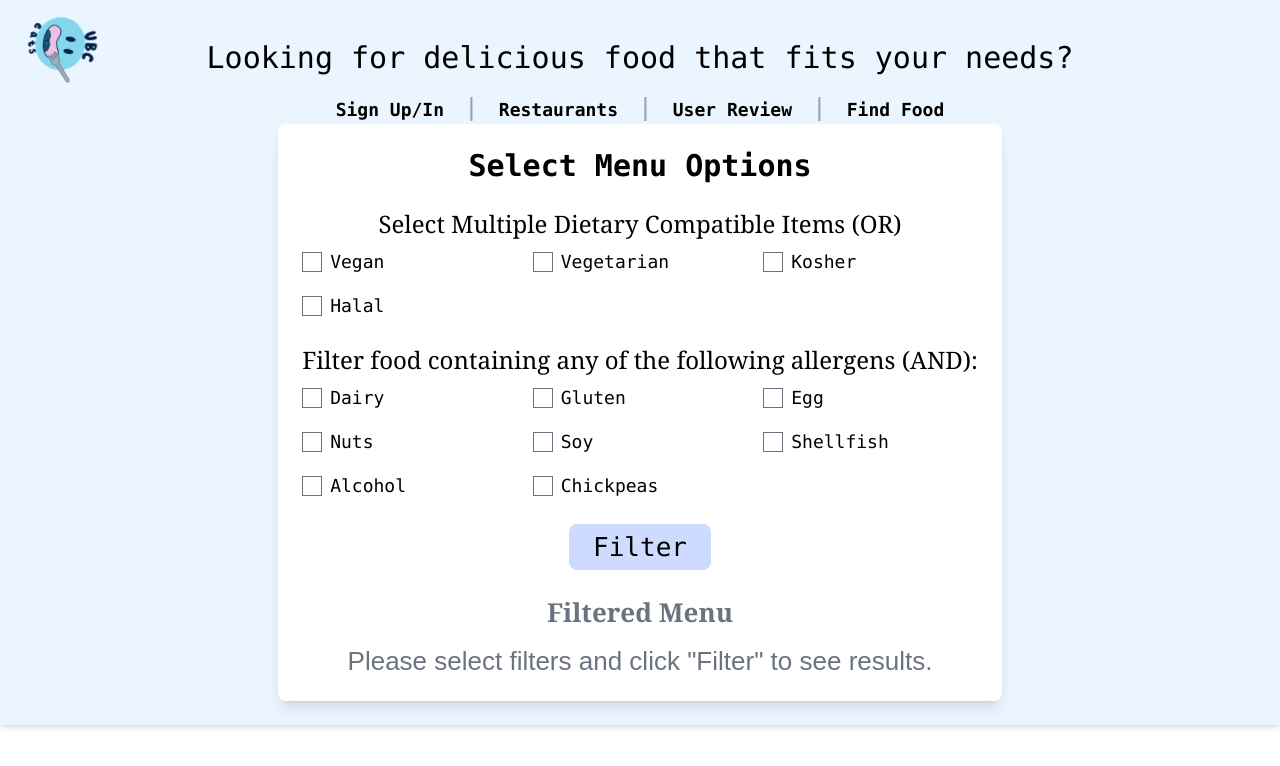
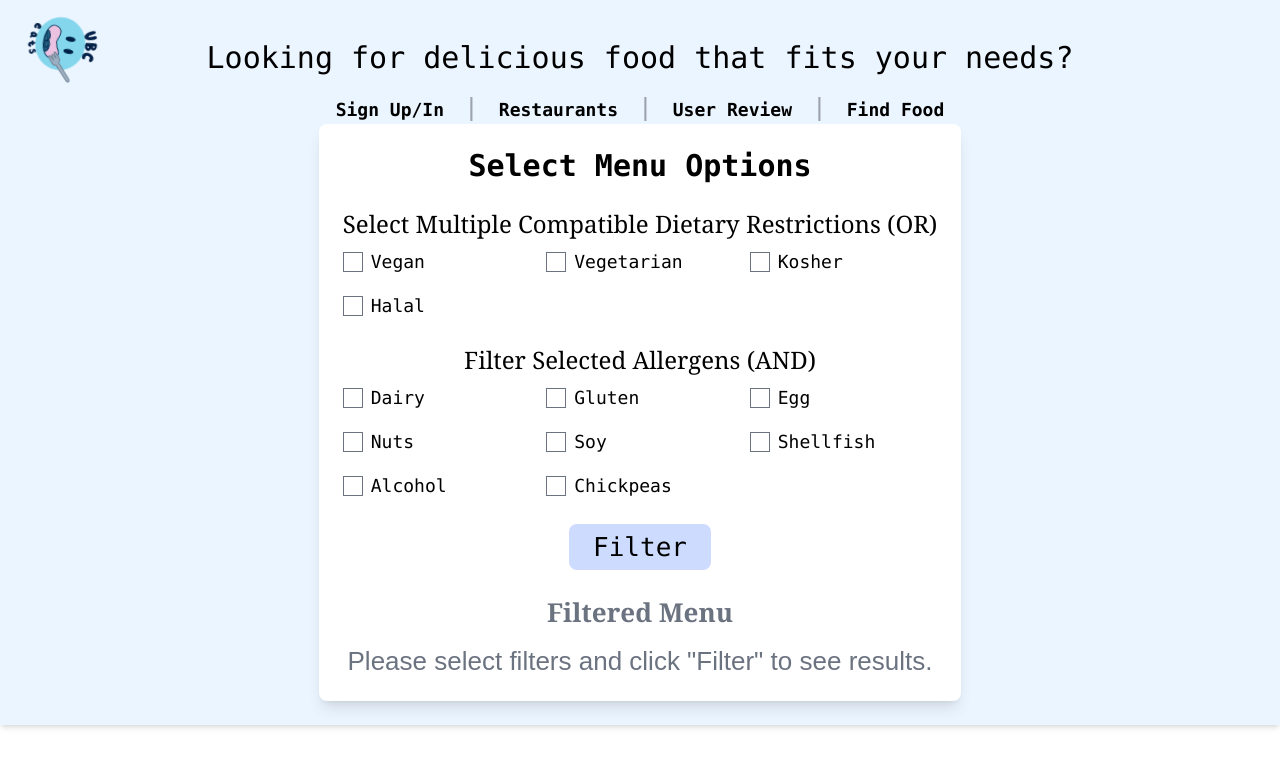
Before and after one commit to hesoru/UBC_Eats, a React (Create React App) app in the folder my-app/: page /find-food in a window 1280 px wide. Shown: the top 766 px of the page. Built offline with nearby package versions, Linux system fonts and the light colour scheme.

Commit message:
CSS styling for menu page, restaurant container, etc.

```diff
--- a/my-app/src/containers/FindFood.js
+++ b/my-app/src/containers/FindFood.js
@@ -53,7 +53,7 @@ const FindFood = () => {
 
             {/* Diet Types Checkboxes */}
             <div className="mb-6">
-                <h2 className="text-2xl font-medium font-serif mb-2">Select Multiple Dietary Compatible Items (OR) </h2>
+                <h2 className="text-2xl font-medium font-serif mb-2">Select Multiple Compatible Dietary Restrictions (OR) </h2>
                 <div className="grid grid-cols-2 md:grid-cols-3 gap-4">
                     {dietOptions.map((diet) => (
                         <label key={diet} className="flex items-center font-thin font-mono space-x-2">
@@ -72,7 +72,7 @@ const FindFood = () => {
 
             {/* Allergen Types Checkboxes */}
             <div className="mb-6">
-                <h2 className="text-2xl font-medium font-serif mb-2">Filter food containing any of the following allergens (AND): </h2>
+                <h2 className="text-2xl font-medium font-serif mb-2">Filter Selected Allergens (AND) </h2>
                 <div className="grid grid-cols-2 md:grid-cols-3 gap-4">
                     {allergenOptions.map((allergen) => (
                         <label key={allergen} className="flex  font-thin font-mono items-center space-x-2">
--- a/my-app/src/containers/MenuPage.js
+++ b/my-app/src/containers/MenuPage.js
@@ -91,7 +91,7 @@ const MenuPage = () => {
     // TODO: change lat/lon to restaurant name item.Price.toFixed(2)
     return (
         <main className="menu-list-container">
-            <h1 style={{ marginBottom: '1em'}} className="text-2xl font-extrabold">Menu: {location_name}</h1>
+            <h1 style={{ marginBottom: '1em'}} className="text-3xl font-extrabold font-mono">Menu: {location_name}</h1>
                 {consolidatedItems.length > 0 ? (
                     <ul className="menu-list">
                         {consolidatedItems.map((item, index) => (
@@ -117,7 +117,7 @@ const MenuPage = () => {
                 ) : (
                     <p>No menu items available for this location.</p>
                 )}
-            <Link to="/restaurants" className="mt-4 inline-block bg-blue-500 text-white py-2 px-4 rounded">
+            <Link to="/restaurants" className="mt-4 inline-block bg-blue-500 text-white py-2 px-4 rounded font-mono">
                 Back to Restaurants
             </Link>
         </main>
--- a/my-app/src/css/MenuPage.css
+++ b/my-app/src/css/MenuPage.css
@@ -36,6 +36,8 @@
     background-color: #fff;
     border-radius: 10px;
     box-shadow: 0 4px 6px rgba(0, 0, 0, 0.1);
+    font-size: 18px;
+    font-family: monospace;
 }
 
 .menu-item h3 {
--- a/my-app/src/css/RestaurantPage.css
+++ b/my-app/src/css/RestaurantPage.css
@@ -30,6 +30,9 @@
     background-color: #fff;
     border-radius: 10px;
     box-shadow: 0 4px 6px rgba(0, 0, 0, 0.1);
+    font-size: 18px;
+    /* font-style: font-mono; */
+    font-family: monospace;
 }
 
 .restaurant-item h3 {
```
